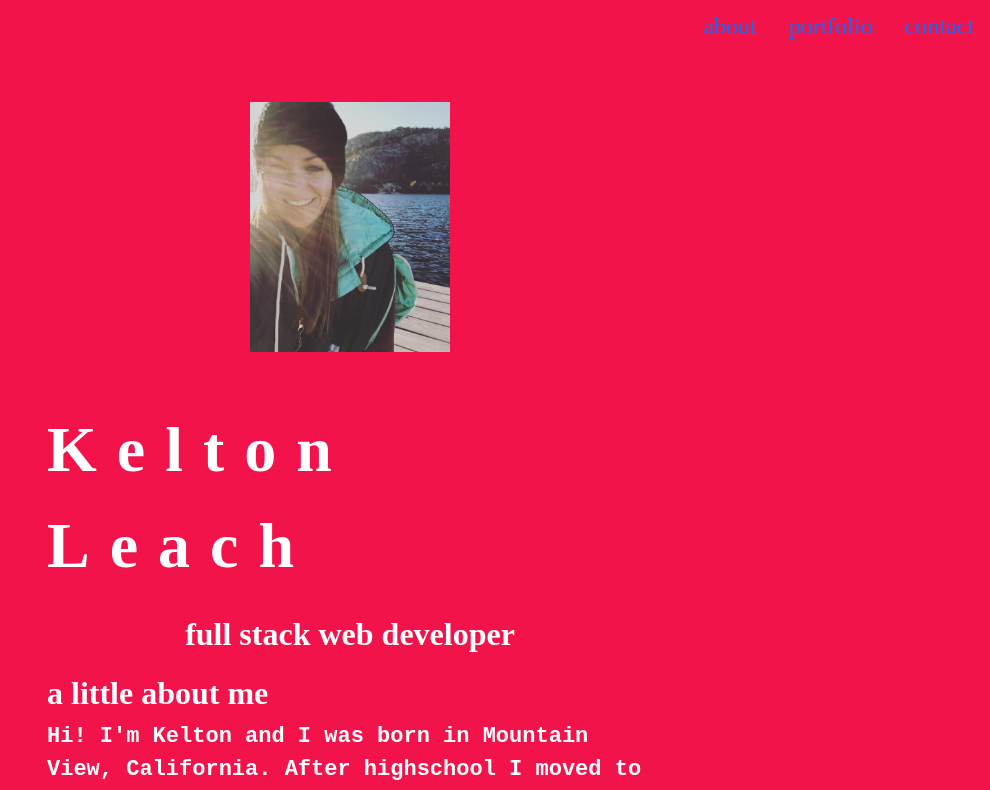
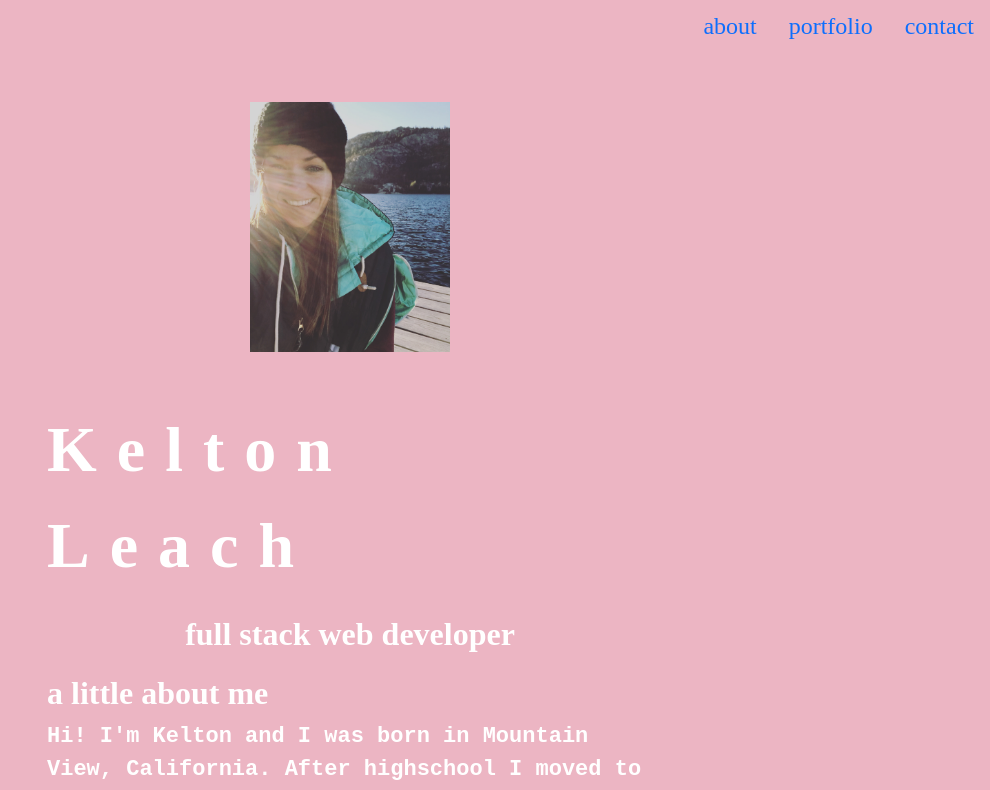
Before and after one commit to Keltonlea/react-portfolio, a React (Create React App) app: page / in a window 1280 px wide. Shown: the top 790 px of the page, without its empty margins (290-1280 px from the left). Built offline with nearby package versions, Linux system fonts and the light colour scheme.

Commit message:
dandd image

```diff
--- a/src/index.css
+++ b/src/index.css
@@ -14,7 +14,7 @@ code {
 
 /* my added css */
 *  {
-  background: #f3134b;
+  background: #ecb5c3;
   font-family: 'Shadows Into Light', cursive;
   box-sizing: border-box;
 }
--- a/src/projects.json
+++ b/src/projects.json
@@ -20,7 +20,7 @@
       {
       "id": 3,
       "name": "Dungeons and Dragons Character Creator",
-      "image": "https://github.com/keltonlea/dnd-character-creator/raw/public/images/ddscreenshot.png",
+      "image": "https://github.com/keltonlea/dnd-character-creator/blob/main/public/images/ddscreenshot.png?raw=true",
       "github": "https://github.com/Jean424/DnD-Character-Creater",
       "deployedapp": "https://guarded-bayou-66527.herokuapp.com/",
       "description": "This project is a CMS-style site where users can create and save their own characters for their DnD adventures.",
```
Also changed, not shown: 1 other file (tests, documents, lock files or other folders).
